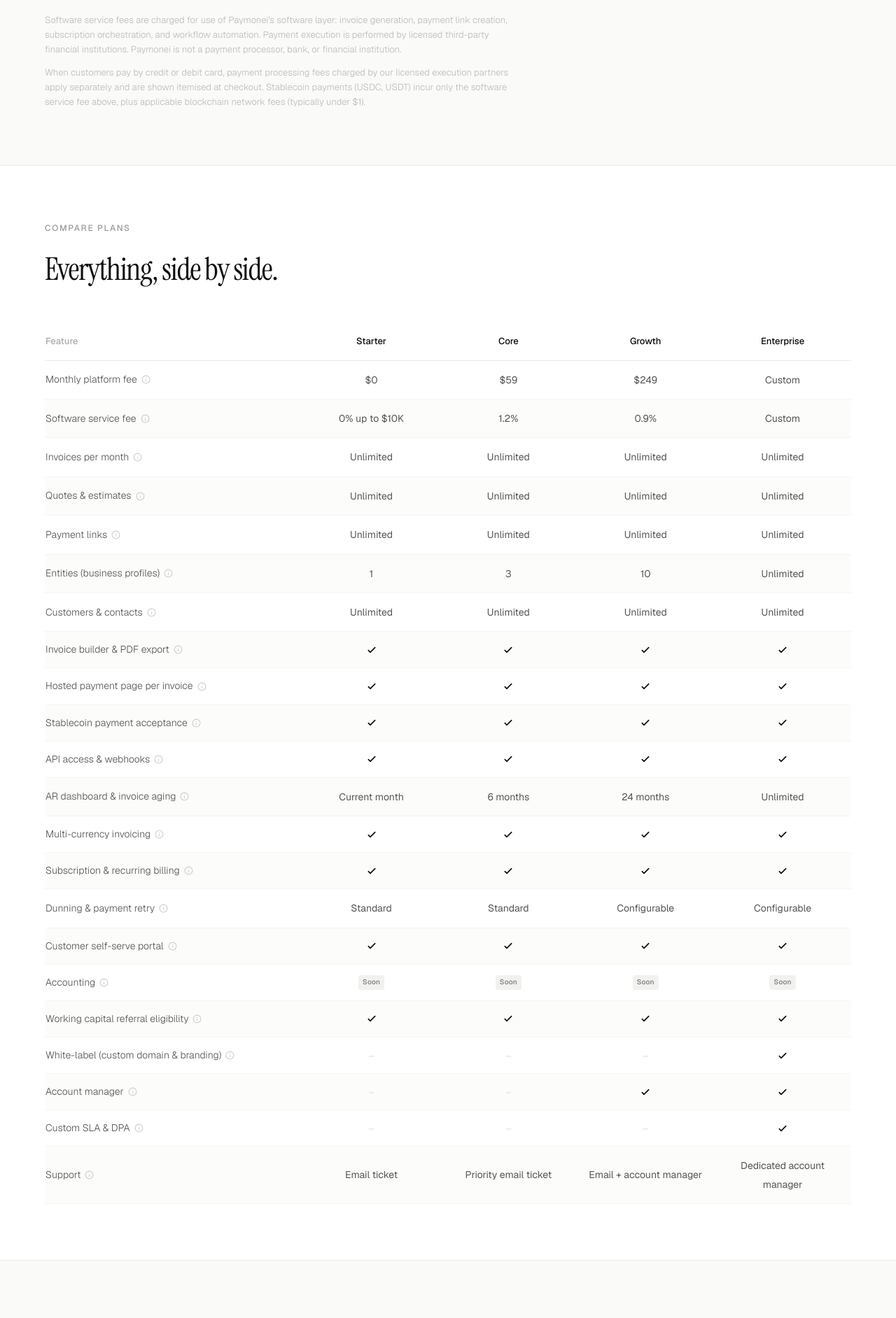
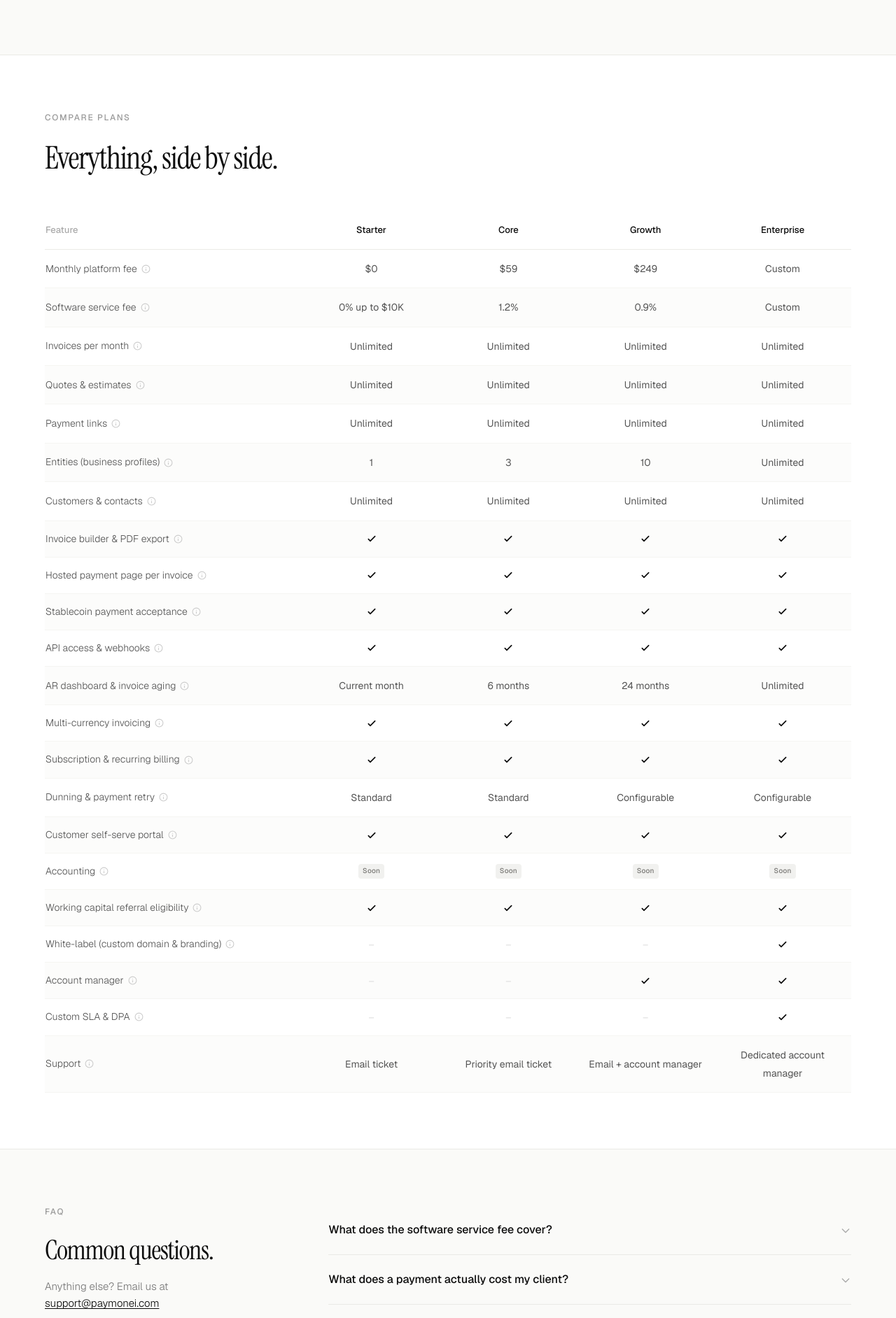
Before and after one commit to omniasky/paymonei-website, a Next.js app: page /pricing in a window 1280 px wide. Shown: the part 1355-3239 px from the top of the page at 70% size. Built offline with nearby package versions, Linux system fonts and the light colour scheme.

Commit message:
pricing: move fee disclosure to FAQ; add cost breakdown example (stablecoin vs card on $1K invoice)

```diff
--- a/src/app/pricing/page.tsx
+++ b/src/app/pricing/page.tsx
@@ -148,8 +148,12 @@
 
 const faqs = [
   {
-    q: "What does the 'software service fee' cover?",
-    a: "The fee covers use of Paymonei's software layer: API calls, invoice generation, payment link creation, webhook delivery, subscription orchestration, and workflow automation. Payment execution is performed by our licensed infrastructure partners. We charge for the software, not for moving money.",
+    q: "What does the software service fee cover?",
+    a: "It covers the software itself: creating invoices, generating payment links, running subscription billing, sending dunning reminders, and delivering webhooks. We charge for the software layer. The actual movement of money is handled by licensed financial partners — we are not a payment processor or financial institution.",
+  },
+  {
+    q: "What does a payment actually cost my client?",
+    a: "It depends on how your client pays. On a $1,000 invoice using the Starter plan:\n\nStablecoin (USDC/USDT): $0 software fee (under $10K/month) + ~$0.01 blockchain gas. Your client pays $1,000.01 effectively nothing extra.\n\nCredit or debit card: $0 software fee + ~$34 card processing fee from our execution partner (approx. 3.4% + $0.37). Total cost: ~$34 on a $1,000 invoice.\n\nCard processing fees are charged by our licensed payment execution partners, not by Paymonei. They appear itemised at checkout. Stablecoin payments avoid card processing entirely.",
   },
   {
     q: "Why is the Starter plan free up to $10K / month?",
@@ -430,17 +434,9 @@
                   </div>
                 </div>
               ))}
-            </div>
-
-            {/* Fee note */}
-            <p className="mt-5 text-[13px] text-[#BBB] font-light leading-relaxed max-w-2xl">
-              Software service fees are charged for use of Paymonei&apos;s software layer: invoice generation, payment link creation, subscription orchestration, and workflow automation. Payment execution is performed by licensed third-party financial institutions. Paymonei is not a payment processor, bank, or financial institution.
-            </p>
-            <p className="mt-3 text-[13px] text-[#BBB] font-light leading-relaxed max-w-2xl">
-              When customers pay by credit or debit card, payment processing fees charged by our licensed execution partners apply separately and are shown itemised at checkout. Stablecoin payments (USDC, USDT) incur only the software service fee above, plus applicable blockchain network fees (typically under $1).
-            </p>
           </div>
-        </section>
+        </div>
+      </section>
 
         {/* ── COMPARISON TABLE ─────────────────────────────────────── */}
         <section className="py-20 px-5 sm:px-8 border-t border-[#EAEAE6] bg-white">
```
